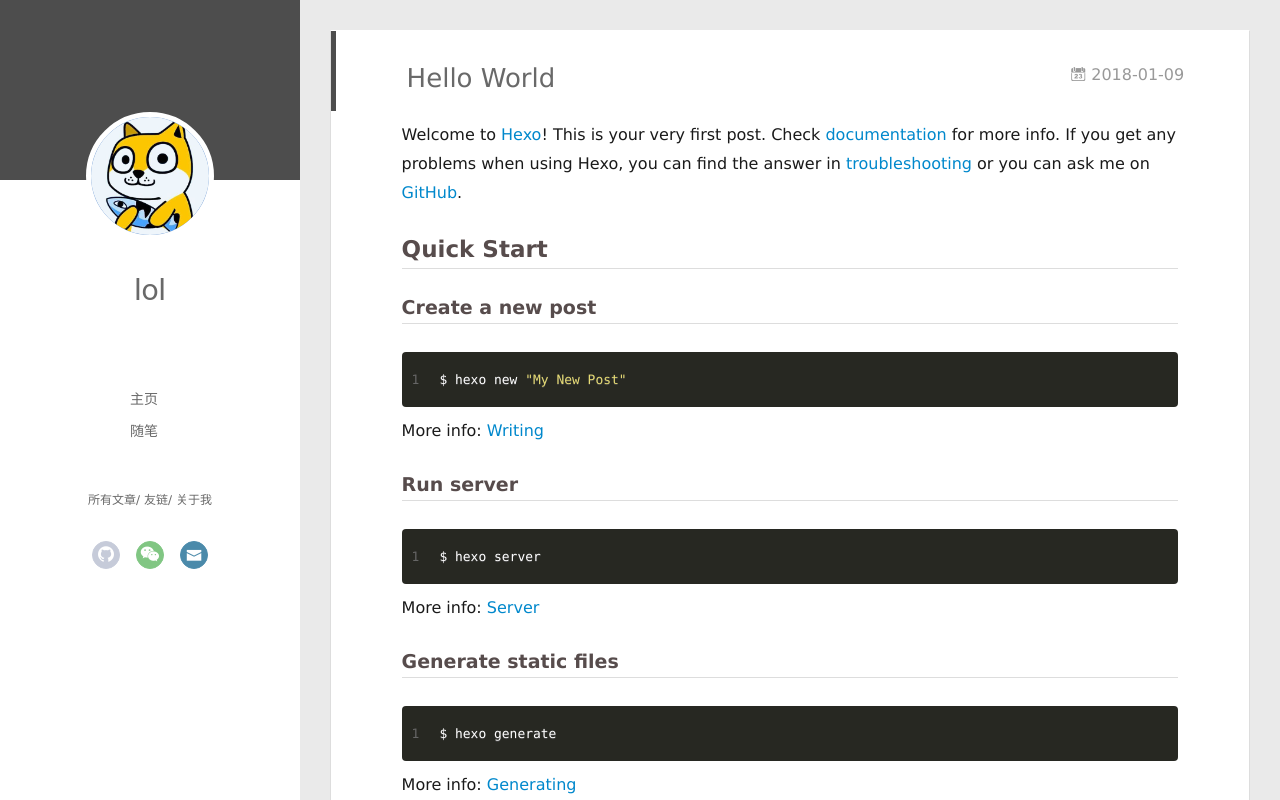
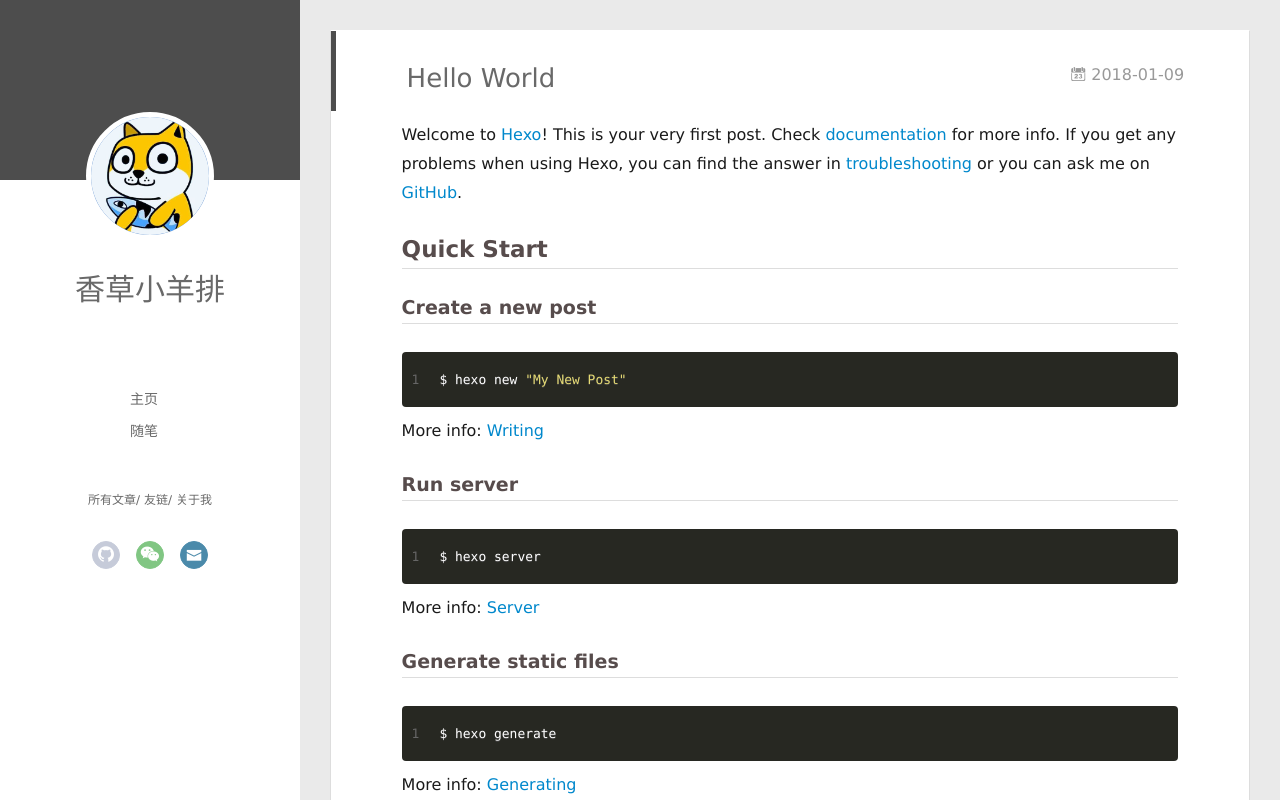
Before and after one commit to bingo3d2y/blog, a plain HTML site: page 2018/01/09/hello-world/index.html in a window 1280 px wide. Drawn offline with Linux system fonts and the light colour scheme.

Commit message:
Site updated: 2018-01-09 12:29:32

```diff
--- a/2018/01/09/hello-world/index.html
+++ b/2018/01/09/hello-world/index.html
@@ -49,7 +49,7 @@
 			<img src="/img/rvF30Pka.jpg" class="js-avatar">
 		</a>
 		<hgroup>
-		  <h1 class="header-author"><a href="/">lol</a></h1>
+		  <h1 class="header-author"><a href="/">香草小羊排</a></h1>
 		</hgroup>
 
 
@@ -105,7 +105,7 @@
 				<img src="/img/rvF30Pka.jpg" class="js-avatar">
 			</div>
 			<hgroup>
-			  <h1 class="header-author js-header-author">lol</h1>
+			  <h1 class="header-author js-header-author">香草小羊排</h1>
 			</hgroup>
 
 
```
Also changed, not shown: archives/2018/01/index.html (+2 -2 lines), archives/2018/index.html (+2 -2 lines), archives/index.html (+2 -2 lines), index.html (+2 -2 lines).
